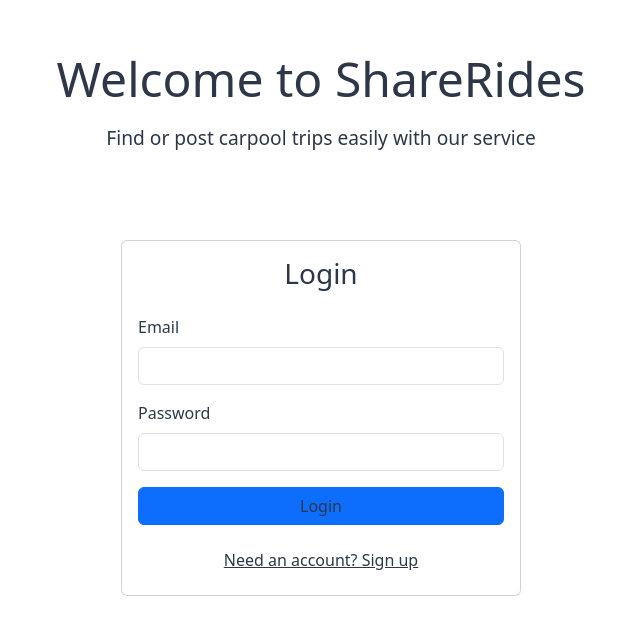
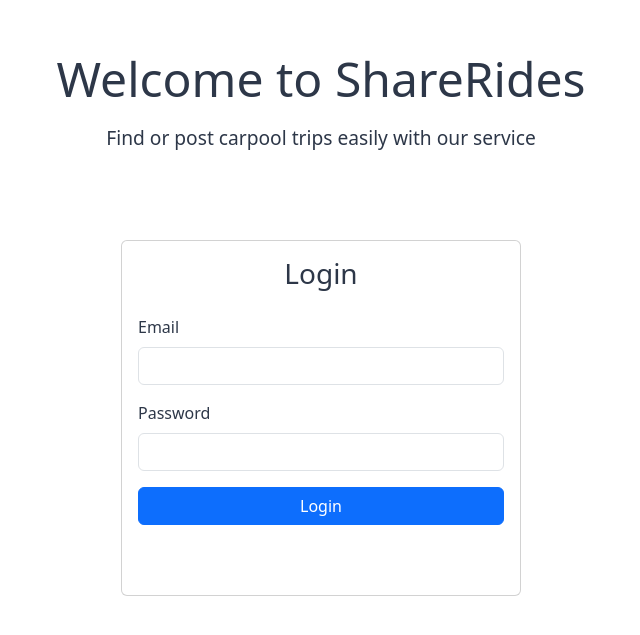
Before and after one commit to Jaikrrish5959/RideShare, a React (Create React App) app in the folder carpooling-frontend/: page /#/ in a window 1280 px wide. Shown: the part 157-792 px from the top of the page, without its empty margins (319-959 px from the left). Built offline with nearby package versions, Linux system fonts and the light colour scheme; no server answers.

Commit message:
light mode button text colour from black to white fix

```diff
--- a/carpooling-frontend/src/App.css
+++ b/carpooling-frontend/src/App.css
@@ -16,6 +16,7 @@
   --success-color: #10b981;
   --danger-color: #ef4444;
   --warning-color: #f59e0b;
+  --button-text: #ffffff;
 
   /* Toggle colors */
   --toggle-track-bg: #e5e7eb;
@@ -42,6 +43,7 @@
   --success-color: #68d391;
   --danger-color: #fc8181;
   --warning-color: #f6e05e;
+  --button-text: #ffffff;
 
   /* Toggle colors */
   --toggle-track-bg: #4a5568;
@@ -345,3 +347,87 @@ body {
   -webkit-text-size-adjust: none;
   text-size-adjust: none;
 }
+
+/* Force all buttons to use white text */
+.btn,
+.btn-primary,
+.btn-secondary,
+.btn-success,
+.btn-danger,
+.btn-warning,
+.btn-info,
+.btn-light,
+.btn-dark,
+.btn-outline-primary,
+.btn-outline-secondary,
+.btn-outline-success,
+.btn-outline-danger,
+.btn-outline-warning,
+.btn-outline-info,
+.btn-outline-light,
+.btn-outline-dark,
+button,
+input[type="submit"],
+input[type="button"],
+.submit-button,
+.search-button,
+.request-button,
+.action-button,
+.modern-button,
+.seats-button {
+  color: var(--button-text) !important;
+}
+
+/* Ensure Bootstrap button hover states keep white text */
+.btn:hover,
+.btn-primary:hover,
+.btn-secondary:hover,
+.btn-success:hover,
+.btn-danger:hover,
+.btn-warning:hover,
+.btn-info:hover,
+.btn-light:hover,
+.btn-dark:hover,
+.btn:focus,
+.btn-primary:focus,
+.btn-secondary:focus,
+.btn-success:focus,
+.btn-danger:focus,
+.btn-warning:focus,
+.btn-info:focus,
+.btn-light:focus,
+.btn-dark:focus,
+.btn:active,
+.btn-primary:active,
+.btn-secondary:active,
+.btn-success:active,
+.btn-danger:active,
+.btn-warning:active,
+.btn-info:active,
+.btn-light:active,
+.btn-dark:active {
+  color: var(--button-text) !important;
+}
+
+/* Special handling for outline buttons */
+.btn-outline-primary,
+.btn-outline-secondary,
+.btn-outline-success,
+.btn-outline-danger,
+.btn-outline-warning,
+.btn-outline-info,
+.btn-outline-light,
+.btn-outline-dark {
+  color: var(--text-primary) !important;
+}
+
+.btn-outline-primary:hover,
+.btn-outline-secondary:hover,
+.btn-outline-success:hover,
+.btn-outline-danger:hover,
+.btn-outline-warning:hover,
+.btn-outline-info:hover,
+.btn-outline-light:hover,
+.btn-outline-dark:hover {
+  color: var(--button-text) !important;
+}
--- a/carpooling-frontend/src/contexts/ThemeContext.js
+++ b/carpooling-frontend/src/contexts/ThemeContext.js
@@ -36,6 +36,7 @@ export const ThemeProvider = ({ children }) => {
       // Force update of CSS variables
       body.style.setProperty('--bg-primary', '#1a202c');
       body.style.setProperty('--text-primary', '#f7fafc');
+      body.style.setProperty('--button-text', '#ffffff');
     } else {
       root.setAttribute('data-theme', 'light');
       body.classList.add('light-theme');
@@ -43,6 +44,7 @@ export const ThemeProvider = ({ children }) => {
       // Force update of CSS variables
       body.style.setProperty('--bg-primary', '#ffffff');
       body.style.setProperty('--text-primary', '#2d3748');
+      body.style.setProperty('--button-text', '#ffffff');
     }
   }, [isDarkMode]);
 
```
